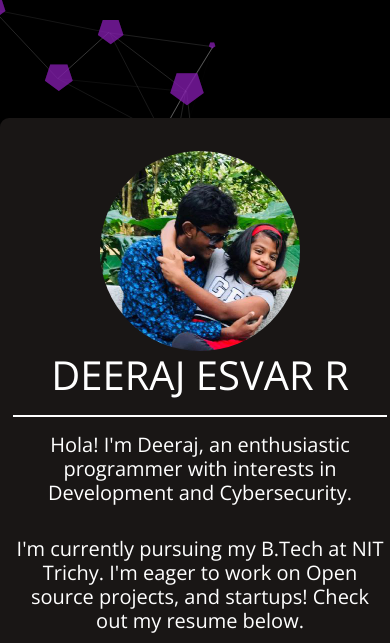
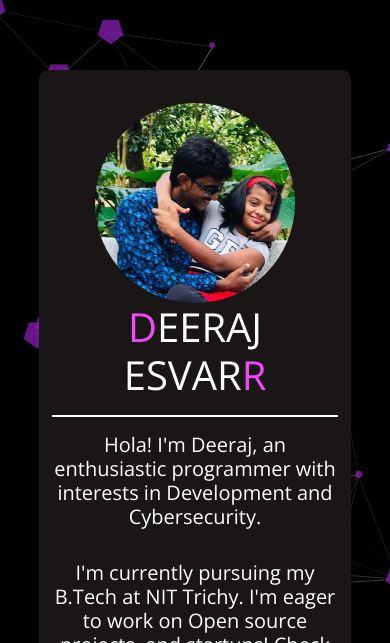
Before and after one commit to DeerajTheepshi/DeerajTheepshi.github.io, a plain HTML site: page index.html in a window 390 px wide. Shown: the top 643 px of the page. Drawn offline with nearby package versions, Linux system fonts and the light colour scheme; a script that the page names is missing.

Commit message:
[add]media query

```diff
--- a/index.css
+++ b/index.css
@@ -11,14 +11,16 @@ hr {
 #main-card {
     width: 400px;
     position: relative;
-
     top: 50vh;
     transform: translateY(-50%);
+    transition: 0.7s;
     background-color: #191615;
     margin: 0 auto;
     padding: 5px;
     border-radius: 9px;
     text-align: center;
+    animation: fade-in;
+    animation-duration: 1.2s;
 }
 
 #main-content {
@@ -40,6 +42,7 @@ hr {
     display: block;
     margin-left: auto;
     margin-right: auto;
+    color: #F148FB;
 }
 
 .link {
@@ -47,9 +50,21 @@ hr {
     color: #F148FB;
 }
 
+.link:hover{
+    color: #FFACFC;
+}
+
 canvas{
     display:block;
     vertical-align:bottom;
+}
+
+#name h1{
+    text-transform: uppercase;
+}
+#name span:nth-child(2){
+    overflow: hidden;
+    color: #fff;
 }
 
 #particles-js{
@@ -60,3 +75,19 @@ canvas{
     background-position: 50% 50%;
     background-repeat: no-repeat;
 }
+
+@keyframes fade-in {
+    0% {
+        opacity: 0;
+    }
+
+    100%{
+        opacity: 1;
+    }
+}
+
+@media screen and (max-width: 500px){
+    #main-card{
+        width: 80%;
+    }
+}
--- a/index.html
+++ b/index.html
@@ -18,7 +18,9 @@
             <img src="./me.jpeg" id="profile-image">
         </div>
 
-        <div id="name"><h1>DEERAJ ESVAR R</h1></div>
+        <div id="name"><h1>
+            <span>D</span><span>EERAJ ESVAR</span><span>R</span>
+        </h1></div>
 
         <hr>
 
```
